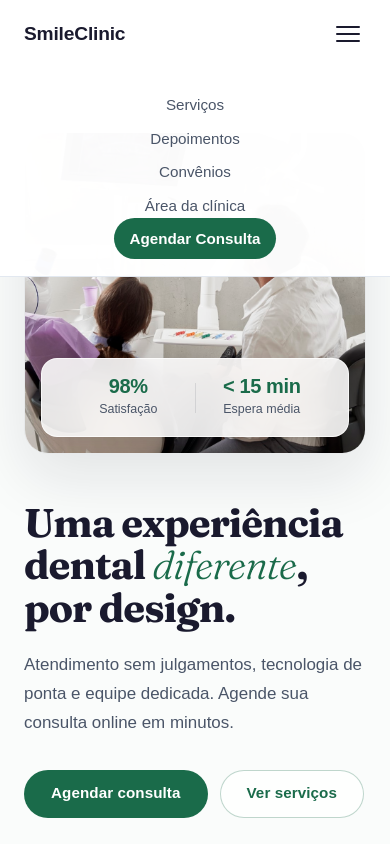
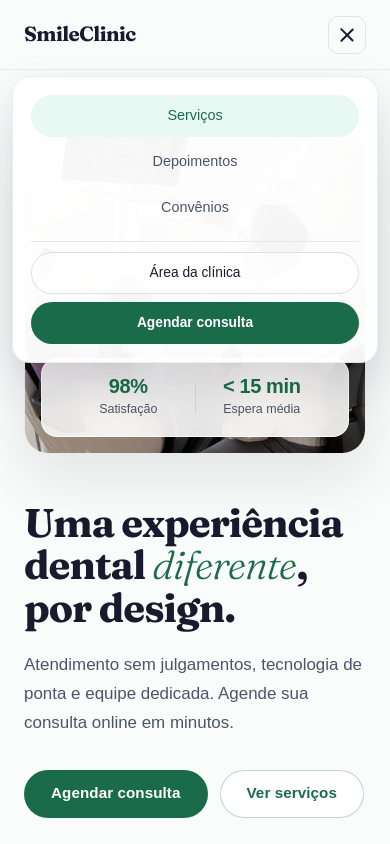
Before and after one commit to PalomaOMenezes/ProjetoIntegrador4Semestre, a plain HTML site: page Front-End/index.html in a window 390 px wide. Both pictures are taken after a click on the button "Abrir menu de navegação". Shown: the top 844 px of the page. Drawn offline with Linux system fonts and the light colour scheme; a web font is replaced by a local one.

Commit message:
style(landing): refina navbar em 3 zonas com pilula flutuante ao rolar e scroll spy

```diff
--- a/Front-End/index.html
+++ b/Front-End/index.html
@@ -23,10 +23,23 @@
   <body>
 
     <nav class="navbar" id="navbar" role="navigation" aria-label="Menu principal">
-      <div class="nav-container">
+      <div class="nav-shell">
         <a href="#inicio" class="nav-logo" aria-label="SmileClinic - Página inicial">
           SmileClinic
         </a>
+        <div class="nav-menu" id="nav-menu">
+          <ul class="nav-links" role="list">
+            <li><a href="#servicos" class="nav-link" data-nav-sec="servicos">Serviços</a></li>
+            <li><a href="#depoimentos" class="nav-link" data-nav-sec="depoimentos">Depoimentos</a></li>
+            <li><a href="#agendamento" class="nav-link" data-nav-sec="agendamento">Convênios</a></li>
+          </ul>
+          <div class="nav-acoes">
+            <a href="painel/login.html" class="nav-clinica">Área da clínica</a>
+            <a href="#formulario" class="nav-cta" id="nav-cta-agendar">
+              Agendar consulta
+            </a>
+          </div>
+        </div>
         <button
           class="nav-toggle"
           id="nav-toggle"
@@ -36,19 +49,7 @@
         >
           <span class="hamburger"></span>
           <span class="hamburger"></span>
-          <span class="hamburger"></span>
         </button>
-        <ul class="nav-menu" id="nav-menu" role="list">
-          <li><a href="#servicos" class="nav-link">Serviços</a></li>
-          <li><a href="#depoimentos" class="nav-link">Depoimentos</a></li>
-          <li><a href="#agendamento" class="nav-link">Convênios</a></li>
-          <li><a href="painel/login.html" class="nav-link">Área da clínica</a></li>
-          <li>
-            <a href="#formulario" class="nav-cta" id="nav-cta-agendar">
-              Agendar Consulta
-            </a>
-          </li>
-        </ul>
       </div>
     </nav>
 
--- a/Front-End/script.js
+++ b/Front-End/script.js
@@ -187,12 +187,38 @@ navToggle.addEventListener('click', function() {
   this.setAttribute('aria-expanded', String(aberto));
 });
 
-document.querySelectorAll('.nav-menu .nav-link, .nav-menu .nav-cta').forEach(function(link) {
+document.querySelectorAll('.nav-menu .nav-link, .nav-menu .nav-clinica, .nav-menu .nav-cta').forEach(function(link) {
   link.addEventListener('click', function() {
     navMenu.classList.remove('aberto');
     navToggle.setAttribute('aria-expanded', 'false');
   });
 });
+
+/* ---------- Destaque automático da seção ativa na navbar ---------- */
+
+(function inicializarScrollSpyNav() {
+  const links = Array.from(document.querySelectorAll('.nav-link[data-nav-sec]'));
+  if (!links.length || !('IntersectionObserver' in window)) return;
+
+  const secoes = links
+    .map(function (l) { return document.getElementById(l.dataset.navSec); })
+    .filter(Boolean);
+
+  const observer = new IntersectionObserver(
+    function (entries) {
+      entries.forEach(function (entry) {
+        if (!entry.isIntersecting) return;
+        const id = entry.target.id;
+        links.forEach(function (l) {
+          l.classList.toggle('ativo', l.dataset.navSec === id);
+        });
+      });
+    },
+    { rootMargin: '-35% 0px -55% 0px' }
+  );
+
+  secoes.forEach(function (sec) { observer.observe(sec); });
+})();
 
 /* ---------- Carrossel contínuo de depoimentos (loop infinito 60fps) ---------- */
 
--- a/Front-End/style.css
+++ b/Front-End/style.css
@@ -87,91 +87,183 @@ img { max-width: 100%; display: block; }
   position: fixed;
   top: 0; left: 0; right: 0;
   z-index: 1000;
-  background: rgba(255,255,255,0.92);
-  backdrop-filter: blur(12px);
-  -webkit-backdrop-filter: blur(12px);
-  border-bottom: 1px solid var(--cor-borda);
-  transition: box-shadow var(--transicao);
+  padding: 0;
+  transition: padding 260ms var(--ease-ios);
 }
 
-.navbar.scrolled { box-shadow: 0 2px 16px rgba(0,0,0,0.08); }
-
-.nav-container {
+.nav-shell {
   max-width: 1200px;
   margin: 0 auto;
   padding: 0 24px;
-  height: 68px;
-  display: flex;
+  height: 70px;
+  display: grid;
+  grid-template-columns: auto 1fr;
   align-items: center;
-  justify-content: space-between;
+  gap: 24px;
+  background: rgba(250, 252, 251, 0.82);
+  backdrop-filter: blur(18px) saturate(160%);
+  -webkit-backdrop-filter: blur(18px) saturate(160%);
+  border-bottom: 1px solid rgba(15, 23, 42, 0.06);
+  transition: max-width 280ms var(--ease-ios), height 240ms var(--ease-ios),
+    border-radius 280ms var(--ease-ios), background-color 240ms var(--ease-ios),
+    box-shadow 260ms var(--ease-ios), border-color 240ms var(--ease-ios),
+    padding 260ms var(--ease-ios);
+}
+
+.navbar.scrolled {
+  padding: 12px 20px 0;
+}
+
+.navbar.scrolled .nav-shell {
+  max-width: 1120px;
+  height: 58px;
+  padding: 0 18px 0 22px;
+  border-radius: 999px;
+  background: rgba(255, 255, 255, 0.86);
+  backdrop-filter: blur(24px) saturate(180%);
+  -webkit-backdrop-filter: blur(24px) saturate(180%);
+  border: 1px solid rgba(15, 23, 42, 0.09);
+  box-shadow: 0 10px 30px rgba(15, 23, 42, 0.08);
 }
 
 .nav-logo {
-  display: flex;
+  display: inline-flex;
   align-items: center;
-  gap: 8px;
-  font-size: 1.2rem;
+  font-family: var(--fonte-titulo);
+  font-size: 1.28rem;
   font-weight: 700;
   color: var(--cor-texto);
-  letter-spacing: -0.01em;
-}
-
-.logo-icon {
-  color: var(--cor-primaria);
-  font-size: 0.9rem;
+  letter-spacing: -0.025em;
+  white-space: nowrap;
 }
 
 .nav-menu {
+  display: grid;
+  grid-template-columns: 1fr auto;
+  align-items: center;
+  gap: 16px;
+}
+
+.nav-links {
+  display: flex;
+  align-items: center;
+  justify-content: center;
+  gap: 4px;
+}
+
+.nav-link {
+  display: inline-flex;
+  align-items: center;
+  height: 34px;
+  padding: 0 14px;
+  font-size: 0.9rem;
+  font-weight: 500;
+  color: var(--cor-texto-suave);
+  border-radius: var(--raio-pill);
+  transition: color 150ms var(--ease-ios), background-color 150ms var(--ease-ios);
+}
+
+.nav-link:hover {
+  color: var(--cor-texto);
+  background: rgba(15, 23, 42, 0.045);
+}
+
+.nav-link.ativo {
+  color: var(--cor-primaria);
+  background: var(--cor-acento-claro);
+}
+
+.nav-acoes {
   display: flex;
   align-items: center;
   gap: 8px;
 }
 
-.nav-link {
-  padding: 8px 16px;
-  font-size: 0.95rem;
+.nav-clinica {
+  display: inline-flex;
+  align-items: center;
+  justify-content: center;
+  height: 36px;
+  padding: 0 14px;
+  border-radius: var(--raio-pill);
+  border: 1px solid rgba(15, 23, 42, 0.13);
+  background: rgba(255, 255, 255, 0.7);
+  color: var(--cor-texto);
+  font-size: 0.86rem;
   font-weight: 500;
-  color: var(--cor-texto-suave);
-  border-radius: var(--raio-pill);
-  transition: color var(--transicao), background var(--transicao);
+  white-space: nowrap;
+  transition: border-color 150ms var(--ease-ios), background-color 150ms var(--ease-ios), color 150ms var(--ease-ios), transform 140ms var(--ease-ios);
 }
-.nav-link:hover {
+
+.nav-clinica:hover {
+  border-color: rgba(26, 107, 74, 0.35);
+  background: var(--cor-acento-claro);
   color: var(--cor-primaria);
-  background: var(--cor-acento-claro);
+}
+
+.nav-clinica:active {
+  transform: scale(0.975);
 }
 
 .nav-cta {
-  padding: 10px 24px;
+  display: inline-flex;
+  align-items: center;
+  justify-content: center;
+  height: 36px;
+  padding: 0 18px;
   background: var(--cor-primaria);
   color: #fff;
   border-radius: var(--raio-pill);
-  font-size: 0.95rem;
+  font-size: 0.86rem;
   font-weight: 600;
-  transition: background var(--transicao), box-shadow var(--transicao), transform var(--transicao);
+  white-space: nowrap;
+  transition: background-color 150ms var(--ease-ios), box-shadow 180ms var(--ease-ios), transform 140ms var(--ease-ios);
 }
+
 .nav-cta:hover {
   background: var(--cor-primaria-hover);
-  box-shadow: 0 4px 16px rgba(26, 107, 74, 0.3);
-  transform: translateY(-1px);
+  box-shadow: 0 6px 16px rgba(26, 107, 74, 0.24);
+}
+
+.nav-cta:active {
+  transform: scale(0.975);
 }
 
 .nav-toggle {
   display: none;
   flex-direction: column;
-  gap: 5px;
-  background: none;
-  border: none;
+  align-items: center;
+  justify-content: center;
+  gap: 6px;
+  width: 38px;
+  height: 38px;
+  border-radius: 10px;
+  background: transparent;
+  border: 1px solid rgba(15, 23, 42, 0.1);
   cursor: pointer;
-  padding: 6px;
+  justify-self: end;
+  transition: background-color 150ms var(--ease-ios);
+}
+
+.nav-toggle:hover {
+  background: rgba(15, 23, 42, 0.05);
 }
 
 .hamburger {
   display: block;
-  width: 24px;
-  height: 2px;
+  width: 18px;
+  height: 1.75px;
   background: var(--cor-texto);
   border-radius: 2px;
-  transition: transform var(--transicao), opacity var(--transicao);
+  transition: transform 200ms var(--ease-ios), opacity 160ms var(--ease-ios);
+}
+
+.nav-toggle[aria-expanded="true"] .hamburger:first-child {
+  transform: translateY(3.8px) rotate(45deg);
+}
+
+.nav-toggle[aria-expanded="true"] .hamburger:last-child {
+  transform: translateY(-3.8px) rotate(-45deg);
 }
 
 .section-container {
@@ -1107,36 +1199,68 @@ img { max-width: 100%; display: block; }
   .formulario-inner { grid-template-columns: 1fr; gap: 48px; }
 }
 
-@media (max-width: 768px) {
+@media (max-width: 860px) {
+  .navbar.scrolled {
+    padding: 8px 12px 0;
+  }
+
+  .navbar.scrolled .nav-shell {
+    border-radius: 16px;
+    padding: 0 16px;
+  }
+
   .nav-menu {
     position: fixed;
-    top: 68px; left: 0; right: 0;
-    background: rgba(255,255,255,0.98);
-    backdrop-filter: blur(12px);
+    top: 76px;
+    left: 12px;
+    right: 12px;
+    display: flex;
     flex-direction: column;
-    padding: 24px;
-    gap: 8px;
-    border-bottom: 1px solid var(--cor-borda);
-    transform: translateY(-120%);
+    align-items: stretch;
+    gap: 12px;
+    background: rgba(255, 255, 255, 0.96);
+    backdrop-filter: blur(22px);
+    -webkit-backdrop-filter: blur(22px);
+    padding: 18px;
+    border-radius: 18px;
+    border: 1px solid rgba(15, 23, 42, 0.08);
+    box-shadow: 0 18px 44px rgba(15, 23, 42, 0.14);
+    transform: translate3d(0, -10px, 0) scale(0.98);
     opacity: 0;
-    transition: transform 0.3s ease, opacity 0.3s ease;
+    transition: transform 220ms var(--ease-ios), opacity 180ms var(--ease-ios);
     pointer-events: none;
   }
 
   .nav-menu.aberto {
-    transform: translateY(0);
+    transform: translate3d(0, 0, 0) scale(1);
     opacity: 1;
-    pointer-events: all;
+    pointer-events: auto;
   }
 
-  .nav-link, .nav-cta {
+  .nav-links {
+    flex-direction: column;
+    align-items: stretch;
+    gap: 4px;
+  }
+
+  .nav-acoes {
+    flex-direction: column;
+    padding-top: 10px;
+    border-top: 1px solid var(--cor-borda);
+  }
+
+  .nav-link,
+  .nav-clinica,
+  .nav-cta {
     width: 100%;
-    text-align: center;
-    padding: 12px 16px;
+    height: 42px;
+    justify-content: center;
   }
 
   .nav-toggle { display: flex; }
+}
 
+@media (max-width: 768px) {
   .hero-container { grid-template-columns: 1fr; gap: 48px; }
   .hero-imagem { order: -1; }
   .hero-img { height: 320px; }
```
